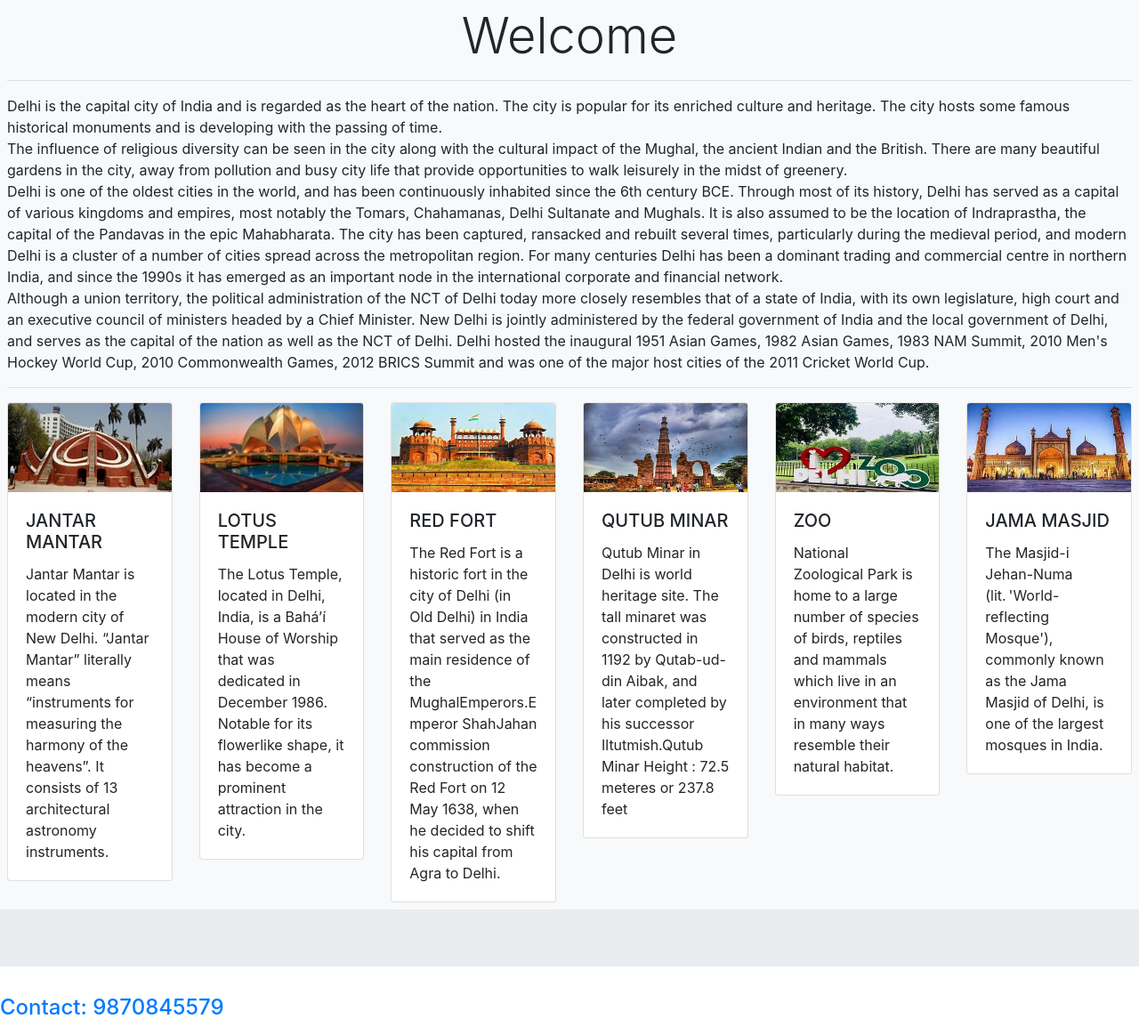
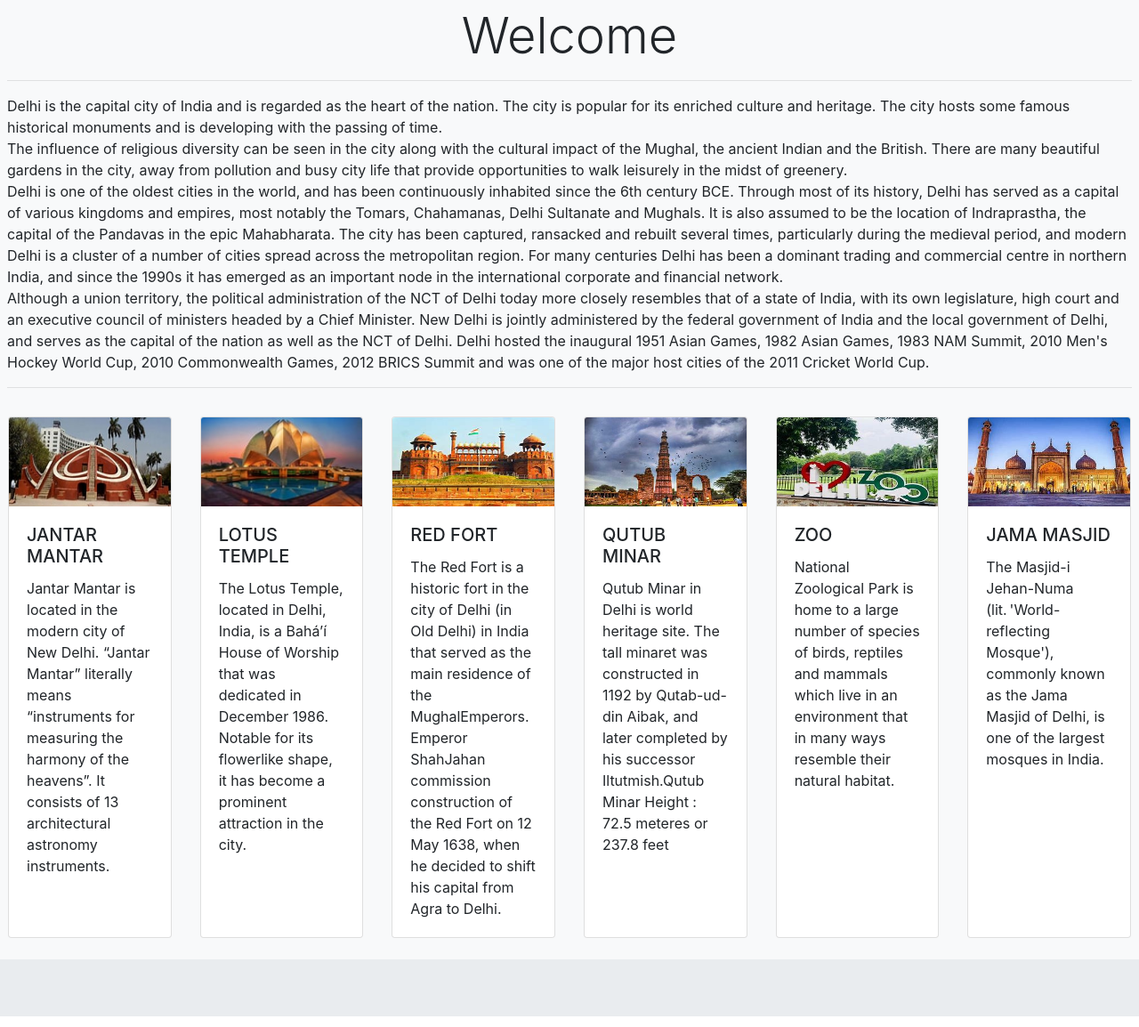
Before and after one commit to Abhishekrajora123/Delhi-Guide, a PHP site: page /?msg=run in a window 1280 px wide. Shown: the part 587-1741 px from the top of the page at 89% size. Run offline with PHP 8.4, Linux system fonts and the light colour scheme; the visitor is signed in with stand-in values (Sample User, id 1); data that the repository does not hold is empty.

Commit message:
Final update

```diff
--- a/index.php
+++ b/index.php
@@ -16,7 +16,7 @@
     </p>
     <hr>
     <div class="row">
-  <div class="col-sm-2">
+  <div class="col-sm-2 d-flex align-items-stretch p-3">
     <div class="card">
       <img src="images/JANTAR.jpg" height= "100px" class="card-img-top" alt="...">
       <div class="card-body">
@@ -25,7 +25,7 @@
       </div>
     </div>
   </div>
-  <div class="col-sm-2">
+  <div class="col-sm-2 d-flex align-items-stretch p-3">
     <div class="card">
       <img src="images/LOTUS.jpg" height= "100px" class="card-img-top" alt="...">
       <div class="card-body">
@@ -34,7 +34,7 @@
       </div>
     </div>
   </div>
-  <div class="col-sm-2">
+  <div class="col-sm-2 d-flex align-items-stretch p-3">
     <div class="card">
       <img src="images/red fort.jpg" height= "100px" class="card-img-top" alt="...">
       <div class="card-body">
@@ -43,7 +43,7 @@
       </div>
     </div>
   </div>
-  <div class="col-sm-2">
+  <div class="col-sm-2 d-flex align-items-stretch p-3">
     <div class="card">
       <img src="images/qutub.jpg" height= "100px" class="card-img-top" alt="...">
       <div class="card-body" height= "200px">
@@ -52,7 +52,7 @@
       </div>
     </div>
   </div>
-  <div class="col-sm-2">
+  <div class="col-sm-2 d-flex align-items-stretch p-3">
     <div class="card">
       <img src="images/ZOO.jpg" height= "100px" class="card-img-top" alt="...">
       <div class="card-body">
@@ -61,7 +61,7 @@
       </div>
     </div>
   </div>
-  <div class="col-sm-2">
+  <div class="col-sm-2 d-flex align-items-stretch p-3">
     <div class="card">
       <img src="images/jama.jpg" height= "100px" class="card-img-top" alt="...">
       <div class="card-body">
--- a/login_submit.php
+++ b/login_submit.php
@@ -4,6 +4,7 @@
 if(isset($login))
 {
 	$pass = md5($p);
+	echo $pass;
 	$select="select email,password from admin where email='$e' and password='$pass'";
 	if($obj->login($select))
 	{
```
